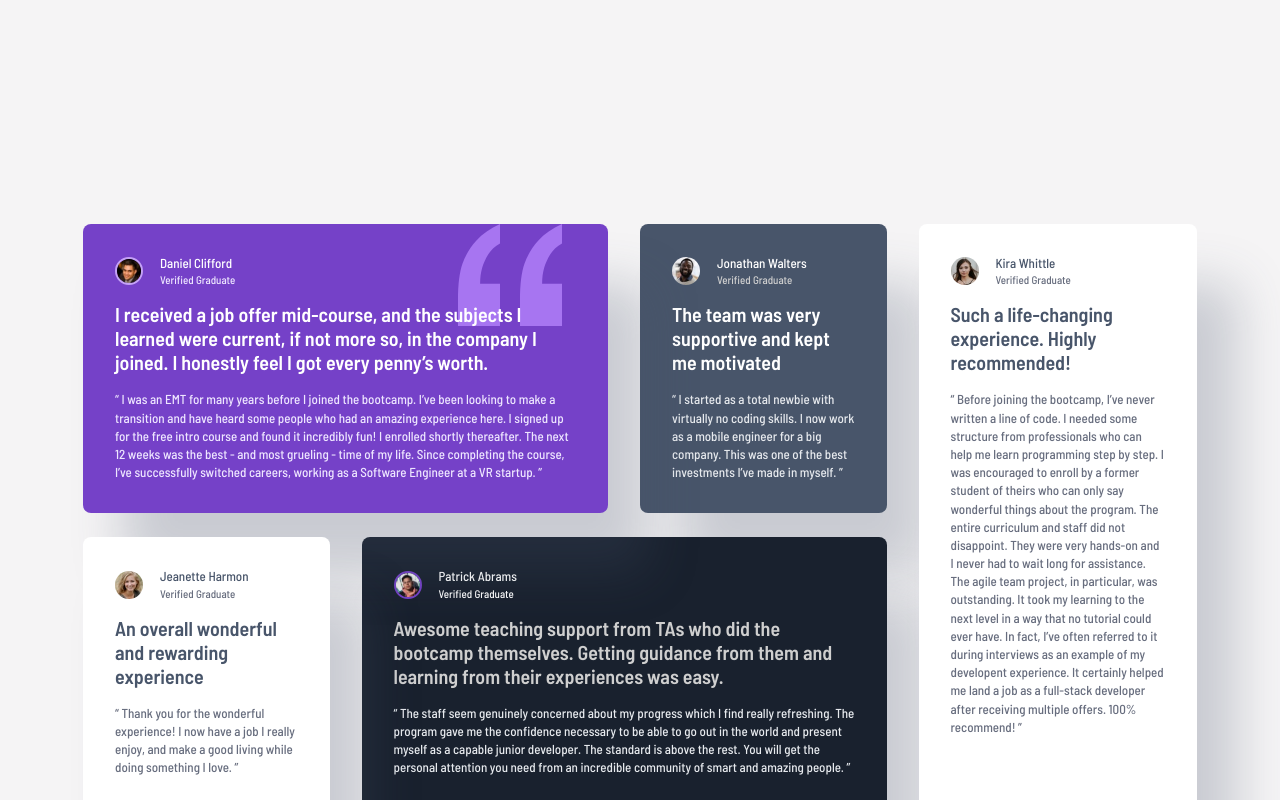
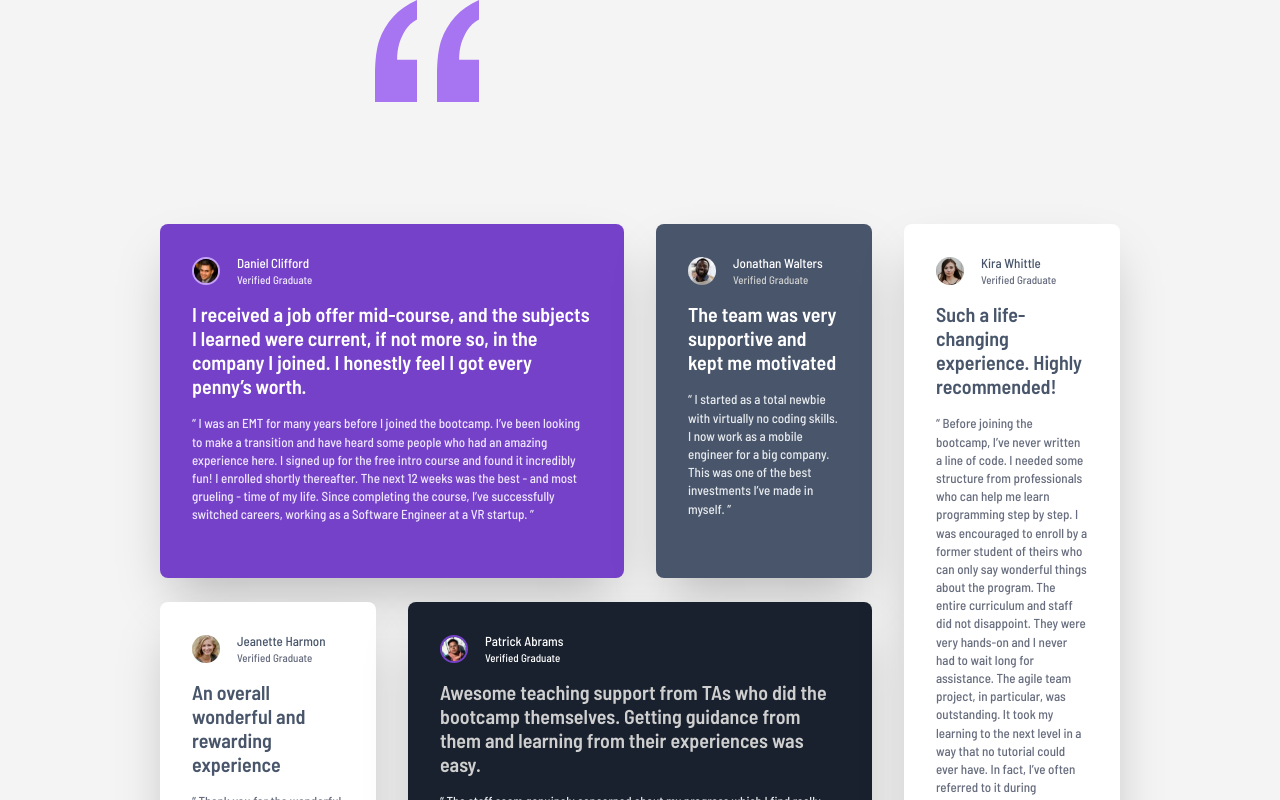
Before and after one commit to anggelserrato/fm-testimonials-grid-section, a React (Vite) app: page / in a window 1280 px wide. Shown: the top 800 px of the page. Built offline with nearby package versions, Linux system fonts and the light colour scheme.

Commit message:
refactor(grid): replace flex-based layout with explicit css grid

```diff
--- a/src/components/TestimonialsSection.jsx
+++ b/src/components/TestimonialsSection.jsx
@@ -5,17 +5,17 @@ import imageKira from '../assets/image-kira.jpg';
 import imagePatrick from '../assets/image-patrick.jpg';
 import bgPatternQuotation from '../assets/bg-pattern-quotation.svg';
 
-function TestimonialsSection() {
+function App() {
   return (
     <main>
-      <section className="mx-auto my-[70px] flex max-w-[311px] flex-col items-center justify-center gap-card-400 md:grid md:max-w-[647px] md:grid-cols-2 md:items-stretch xl:my-card-2800 xl:max-w-[1114px] xl:grid-cols-4 xl:gap-x-card-400 xl:gap-y-card-300">
-        <article className="relative flex flex-col gap-card-200 rounded-lg bg-card-Purple-500 p-card-400 shadow-card md:col-span-2 md:col-start-1 md:row-start-1">
+      <section className="grid grid-cols-1 gap-card-400 px-card-200 py-card-400 md:grid-cols-2 md:grid-rows-[auto_auto_auto_auto] md:gap-y-card-400 md:px-card-600 md:py-card-1600 xl:grid-cols-4 xl:grid-rows-[auto_auto] xl:gap-x-card-400 xl:gap-y-card-300 xl:px-40 xl:py-card-2800">
+        <article className="flex flex-col gap-card-200 rounded-lg bg-card-Purple-500 p-card-400 shadow-2xl md:col-span-2 xl:col-span-2 xl:col-start-1 xl:row-start-1">
           <img
             src={bgPatternQuotation}
             alt="Background quotation mark pattern"
             className="absolute top-0 left-[375px] z-0 hidden md:block"
           />
-          <header className="relative z-1 flex flex-row items-center gap-[17px]">
+          <header className="flex flex-row items-center gap-[17px]">
             <figure className="flex h-7 w-7 items-center justify-center overflow-hidden rounded-full border-2 border-card-Purple-300">
               <img src={imageDaniel} alt="Daniel's picture" />
             </figure>
@@ -26,12 +26,12 @@ function TestimonialsSection() {
               </p>
             </div>
           </header>
-          <p className="relative z-1 text-preset-1 text-card-White">
+          <p className="text-preset-1 text-card-White">
             I received a job offer mid-course, and the subjects I learned were
             current, if not more so, in the company I joined. I honestly feel I
             got every penny’s worth.
           </p>
-          <blockquote className="relative z-1 text-preset-3 text-card-Purple-50">
+          <blockquote className="text-preset-3 text-card-Purple-50">
             “ I was an EMT for many years before I joined the bootcamp. I’ve
             been looking to make a transition and have heard some people who had
             an amazing experience here. I signed up for the free intro course
@@ -42,7 +42,7 @@ function TestimonialsSection() {
           </blockquote>
         </article>
 
-        <article className="flex flex-col gap-card-200 rounded-lg bg-card-Grey-500 p-card-400 shadow-card md:col-start-1 md:row-start-2 xl:col-start-3 xl:row-start-1">
+        <article className="flex flex-col gap-card-200 rounded-lg bg-card-Grey-500 p-card-400 shadow-2xl md:row-start-2 xl:col-start-3 xl:row-start-1">
           <header className="flex flex-row items-center gap-[17px]">
             <figure className="flex h-7 w-7 items-center justify-center overflow-hidden rounded-full">
               <img src={imageJonathan} alt="Jonathan's picture" />
@@ -64,7 +64,7 @@ function TestimonialsSection() {
           </blockquote>
         </article>
 
-        <article className="z-1 flex flex-col gap-card-200 rounded-lg bg-card-White p-card-400 shadow-card md:col-start-2 md:row-start-2 xl:col-start-1 xl:row-start-2">
+        <article className="flex flex-col gap-card-200 rounded-lg bg-card-White p-card-400 shadow-2xl xl:col-start-1 xl:row-start-2">
           <header className="flex flex-row items-center gap-[17px]">
             <figure className="flex h-7 w-7 items-center justify-center overflow-hidden rounded-full">
               <img src={imageJeanette} alt="Jeanette's picture" />
@@ -87,7 +87,7 @@ function TestimonialsSection() {
           </blockquote>
         </article>
 
-        <article className="flex flex-col gap-card-200 rounded-lg bg-card-Dark-blue p-card-400 shadow-card md:col-span-2 md:col-start-1 md:row-start-3 xl:col-span-2 xl:col-start-2 xl:row-start-2">
+        <article className="flex flex-col gap-card-200 rounded-lg bg-card-Dark-blue p-card-400 shadow-2xl md:col-span-2 md:row-start-3 xl:col-span-2 xl:col-start-2 xl:row-start-2">
           <header className="flex flex-row items-center gap-[17px]">
             <figure className="flex h-7 w-7 items-center justify-center overflow-hidden rounded-full border-2 border-card-Purple-500">
               <img src={imagePatrick} alt="Patrick's picture" />
@@ -112,7 +112,7 @@ function TestimonialsSection() {
           </blockquote>
         </article>
 
-        <article className="flex flex-col gap-card-200 rounded-lg bg-card-White p-card-400 shadow-card md:col-span-2 md:col-start-1 md:row-start-4 xl:col-start-4 xl:row-span-2 xl:row-start-1">
+        <article className="flex flex-col gap-card-200 rounded-lg bg-card-White p-card-400 shadow-2xl md:col-span-2 md:row-start-4 xl:col-span-1 xl:col-start-4 xl:row-span-2 xl:row-start-1">
           <header className="flex flex-row items-center gap-[17px]">
             <figure className="flex h-7 w-7 items-center justify-center overflow-hidden rounded-full">
               <img src={imageKira} alt="Kira's picture" />
@@ -127,7 +127,7 @@ function TestimonialsSection() {
           <p className="text-preset-1 text-card-Grey-500">
             Such a life-changing experience. Highly recommended!
           </p>
-          <blockquote className="text-preset-3 text-card-Grey-400">
+          <blockquote className="overflow-hidden text-preset-3 text-card-Grey-400">
             “ Before joining the bootcamp, I’ve never written a line of code. I
             needed some structure from professionals who can help me learn
             programming step by step. I was encouraged to enroll by a former
@@ -147,4 +147,4 @@ function TestimonialsSection() {
   );
 }
 
-export default TestimonialsSection;
+export default App;
--- a/src/index.css
+++ b/src/index.css
@@ -37,6 +37,7 @@
   --spacing-card-300: 1.5rem; /* 24px */
   --spacing-card-400: 2rem; /* 32px */
   --spacing-card-500: 2.5rem; /* 40px */
+  --spacing-card-600: 3.5rem; /* 60px */
   --spacing-card-2800: 14rem; /* 224px */
   --shadow-card: 40px 60px 50px 0px rgba(72, 85, 106, 0.25);
 }
```
